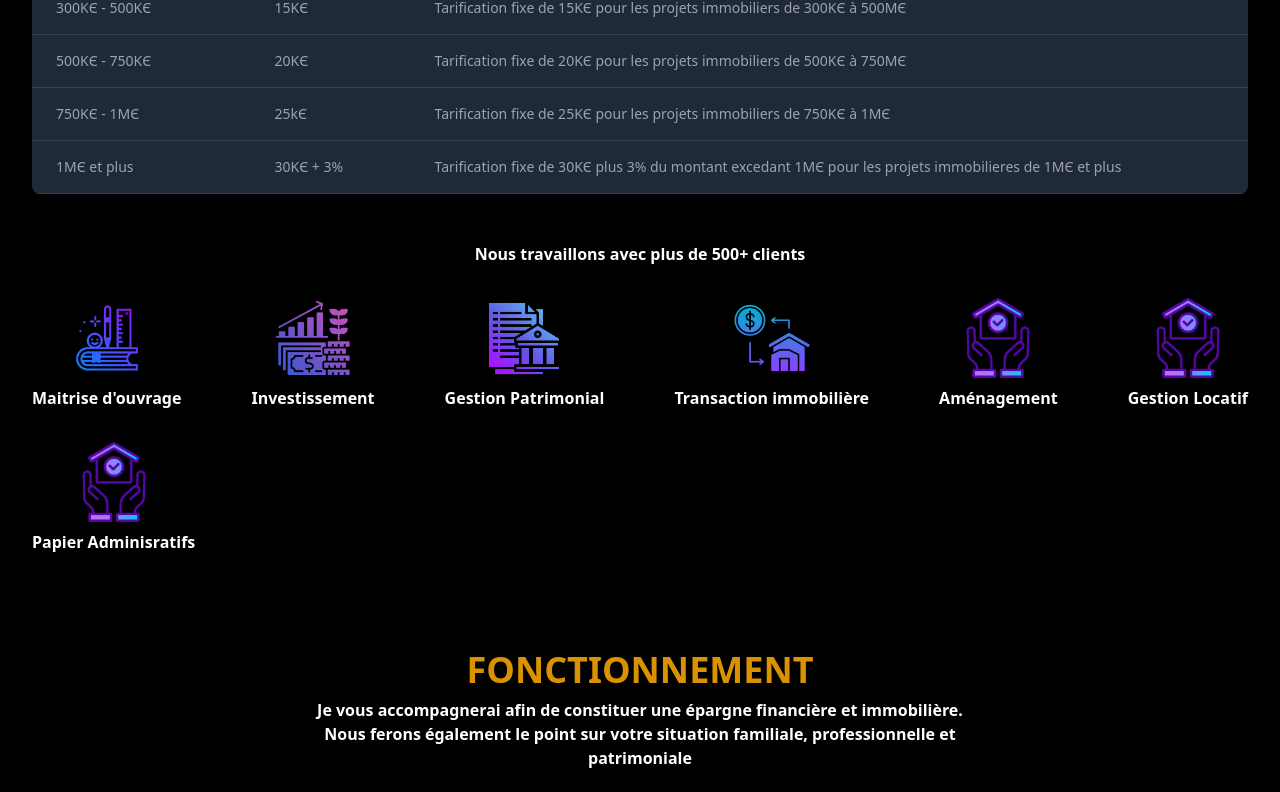
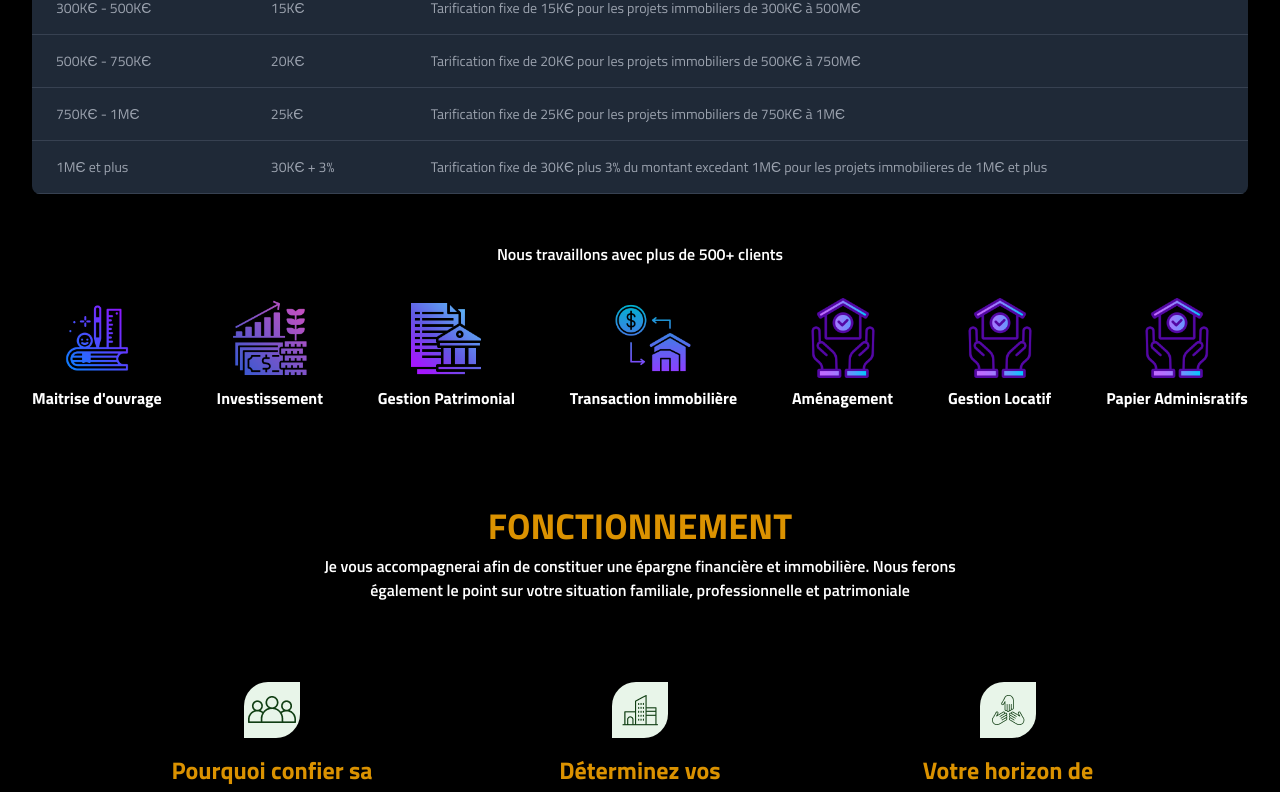
Before and after one commit to HoussAzm/conseilej-frontend, a React (Vite) app: page / in a window 1280 px wide. Shown: the part 2012-2804 px from the top of the page. Built offline with nearby package versions, Linux system fonts and the light colour scheme.

Commit message:
fixing the images erorrs import

```diff
--- a/index.html
+++ b/index.html
@@ -2,10 +2,22 @@
 <html lang="en" class="dark text-white">
   <head>
     <meta charset="UTF-8" />
-    <link rel="icon" type="image/svg+xml" href="/vite.svg" />
+    <link rel="icon" type="image/svg+xml" href="./src//assets/cejlogo2.png" />
     <meta name="viewport" content="width=device-width, initial-scale=1.0" />
     <script src="https://cdnjs.cloudflare.com/ajax/libs/flowbite/2.2.1/flowbite.min.js"></script>
-    <link rel="icon" href="./src/assets/cejlogo2.png" />
+
+    <link rel="preconnect" href="https://fonts.googleapis.com" />
+    <link rel="preconnect" href="https://fonts.gstatic.com" crossorigin />
+    <link
+      href="https://fonts.googleapis.com/css2?family=Titillium+Web:ital,wght@0,200;0,300;0,400;0,600;0,700;0,900;1,200;1,300;1,400;1,600;1,700&display=swap"
+      rel="stylesheet"
+    />
+    <style>
+      * {
+        font-family: "Titillium Web", sans-serif;
+      }
+    </style>
+
     <title>conseilej</title>
   </head>
   <body>
--- a/src/components/Services/ServicesType.tsx
+++ b/src/components/Services/ServicesType.tsx
@@ -1,3 +1,9 @@
+import book from "../../assets/book.png";
+import invest2 from "../../assets/invest2.png";
+import patrimo from "../../assets/patrimo.png";
+import trans2 from "../../assets/trans2.png";
+import amena from "../../assets/amena.png";
+
 const ServicesType = () => {
   return (
     <>
@@ -6,59 +12,31 @@ const ServicesType = () => {
       </p>
       <div className="mb-12 mt-8 flex flex-wrap justify-center lg:justify-between items-start gap-8">
         <div className="flex flex-col items-center text-center transition duration-500 transform hover:scale-110">
-          <img
-            className="h-20 aspect-square"
-            src="src/assets/book.png"
-            alt="conseil"
-          />
+          <img className="h-20 aspect-square" src={book} alt="conseil" />
           <p className="mt-2 text-white font-bold">Maitrise d'ouvrage</p>
         </div>
         <div className="flex flex-col items-center text-center  lg:mt-0 transition duration-500 transform hover:scale-110">
-          <img
-            className="h-20 aspect-square"
-            src="src/assets/invest2.png"
-            alt=""
-          />
+          <img className="h-20 aspect-square" src={invest2} alt="" />
           <p className="mt-2 text-white font-bold">Investissement</p>
         </div>
         <div className="flex flex-col items-center text-center mt-6 lg:mt-0 transition duration-500 transform hover:scale-110">
-          <img
-            className="h-20 aspect-square"
-            src="src/assets/patrimo.png"
-            alt=""
-          />
+          <img className="h-20 aspect-square" src={patrimo} alt="" />
           <p className="mt-2 text-white font-bold">Gestion Patrimonial</p>
         </div>
         <div className="flex flex-col items-center text-center mt-6 lg:mt-0 transition duration-500 transform hover:scale-110">
-          <img
-            className="h-20 aspect-square"
-            src="src/assets/trans2.png"
-            alt=""
-          />
+          <img className="h-20 aspect-square" src={trans2} alt="" />
           <p className="mt-2 text-white font-bold">Transaction immobilière</p>
         </div>
         <div className="flex flex-col items-center text-center mt-6 lg:mt-0 transition duration-500 transform hover:scale-110">
-          <img
-            className="h-20 aspect-square "
-            src="src/assets/amena.png"
-            alt=""
-          />
+          <img className="h-20 aspect-square " src={amena} alt="" />
           <p className="mt-2 text-white font-bold">Aménagement</p>
         </div>
         <div className="flex flex-col items-center text-center mt-6 lg:mt-0 transition duration-500 transform hover:scale-110">
-          <img
-            className="h-20 aspect-square "
-            src="src/assets/amena.png"
-            alt=""
-          />
+          <img className="h-20 aspect-square " src={amena} alt="" />
           <p className="mt-2 text-white font-bold">Gestion Locatif</p>
         </div>
         <div className="flex flex-col items-center text-center mt-6 lg:mt-0 transition duration-500 transform hover:scale-110">
-          <img
-            className="h-20 aspect-square "
-            src="src/assets/amena.png"
-            alt=""
-          />
+          <img className="h-20 aspect-square " src={amena} alt="" />
           <p className="mt-2 text-white font-bold">Papier Adminisratifs</p>
         </div>
       </div>
```
